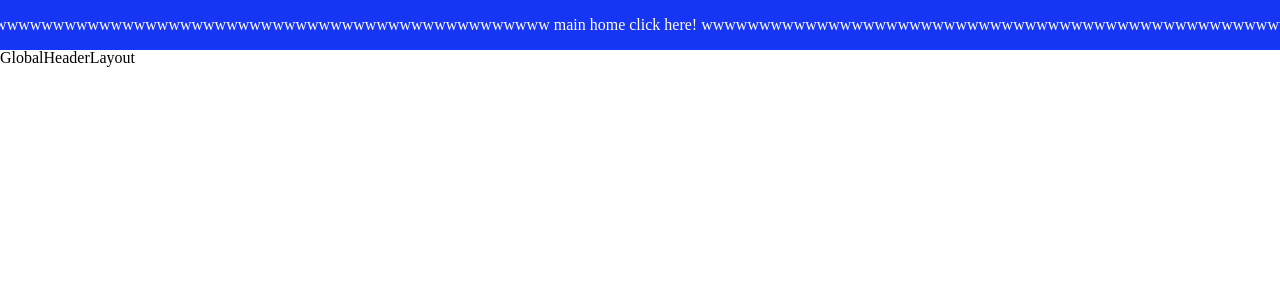
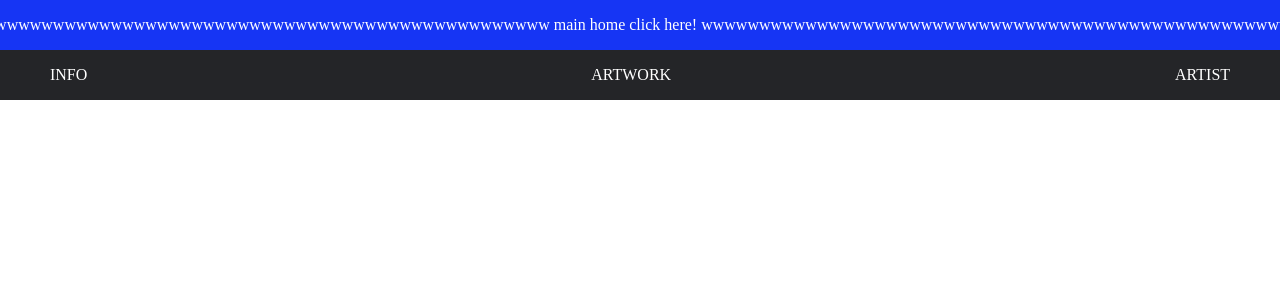
Before and after one commit to JaeIL00/www-project-web, a React (Vite) app: page / in a window 1280 px wide. Shown: the top 300 px of the page. Built offline with nearby package versions, Linux system fonts and the light colour scheme.

Commit message:
feat: Create Link Header Layout #1

```diff
--- a/src/layout/globalHeader/GlobalHeaderLayout.tsx
+++ b/src/layout/globalHeader/GlobalHeaderLayout.tsx
@@ -1,5 +1,31 @@
 import React from 'react'
+import { Link } from 'react-router-dom'
+import styled from 'styled-components'
 
 export const GlobalHeaderLayout = () => {
-  return <div>GlobalHeaderLayout</div>
+  return (
+    <HeaderContainer>
+      <Link to="/">
+        <Text>INFO</Text>
+      </Link>
+      <Link to="/">
+        <Text>ARTWORK</Text>
+      </Link>
+      <Link to="/">
+        <Text>ARTIST</Text>
+      </Link>
+    </HeaderContainer>
+  )
 }
+
+const HeaderContainer = styled.div`
+  background-color: #242528;
+  height: 3.12rem;
+  display: flex;
+  justify-content: space-between;
+  align-items: center;
+  padding: 0 3.12rem;
+`
+const Text = styled.span`
+  color: #fff;
+`
```
